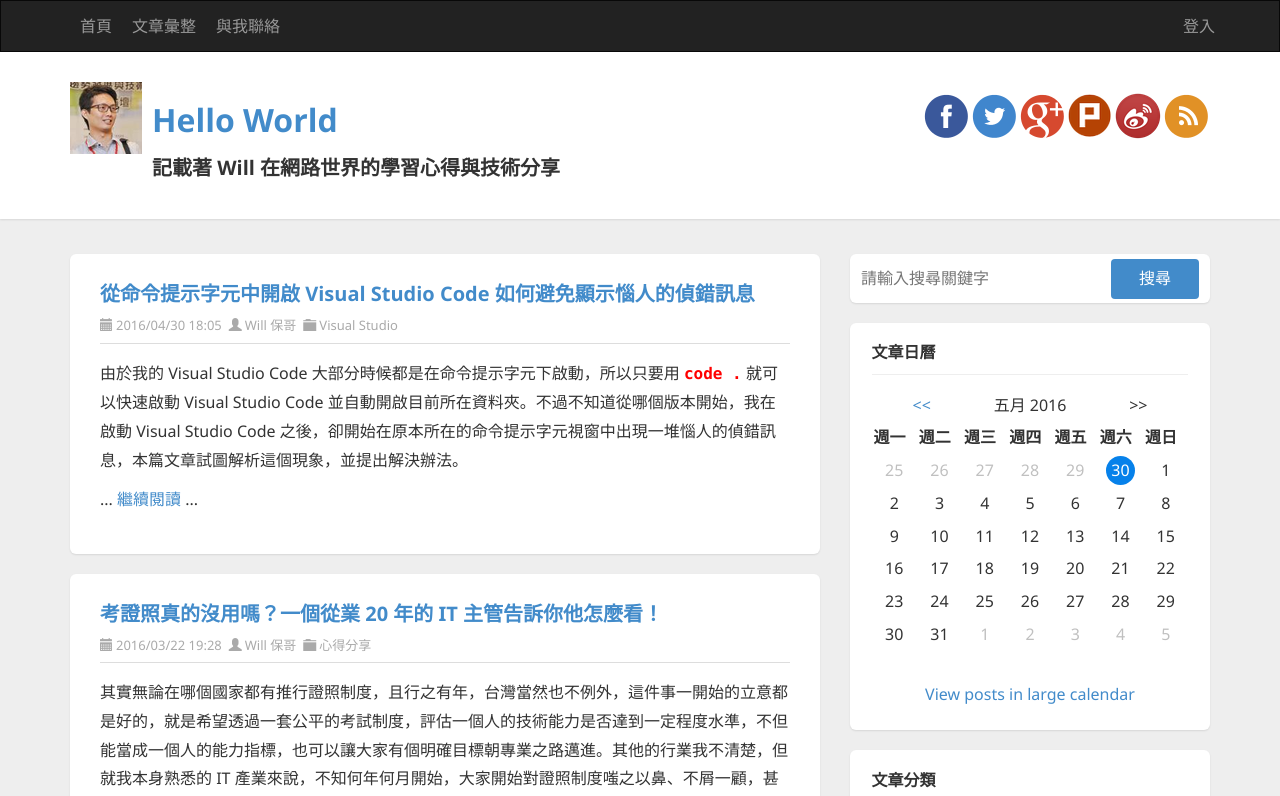
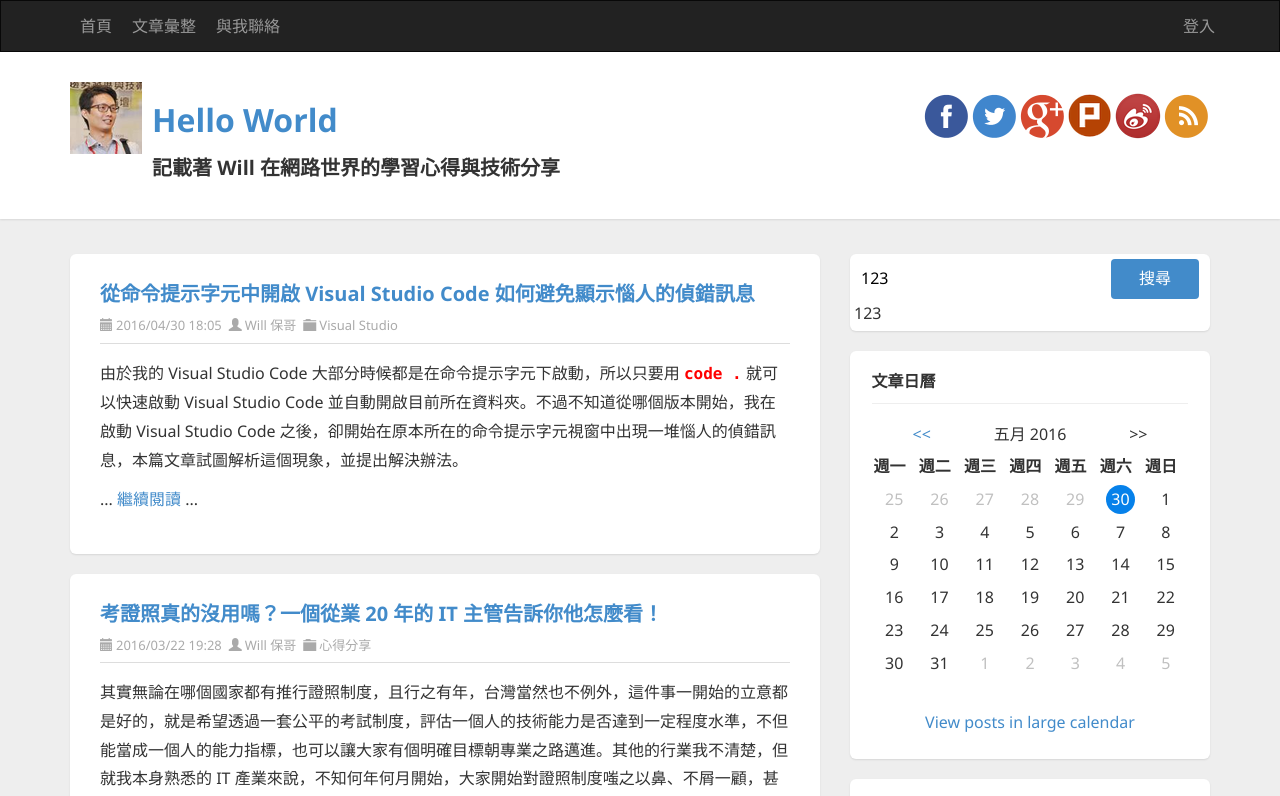
Before and after one commit to coolrare/ng-cathay-220111, an Angular app: page / in a window 1280 px wide. Shown: the top 796 px of the page. Built offline with nearby package versions, Linux system fonts and the light colour scheme.

Commit message:
示範雙向繫結用法

```diff
--- a/src/app/app.component.html
+++ b/src/app/app.component.html
@@ -93,8 +93,9 @@
         <div class="widget search">
           <div class="widget-content">
             <div id="searchbox">
-              <input type="text" placeholder="請輸入搜尋關鍵字" accesskey="s">
+              <input type="text" placeholder="請輸入搜尋關鍵字" accesskey="s" [(ngModel)]="keyword">
               <input type="button" value="搜尋" id="searchbutton">
+              {{keyword}}
             </div>
           </div>
         </div>
--- a/src/app/app.component.ts
+++ b/src/app/app.component.ts
@@ -6,5 +6,7 @@ import { Component } from '@angular/core';
   styleUrls: ['./app.component.css']
 })
 export class AppComponent {
+
+  keyword = '123';
   title = 'ng-cathay-220111';
 }
--- a/src/app/app.module.ts
+++ b/src/app/app.module.ts
@@ -1,5 +1,6 @@
 import { NgModule } from '@angular/core';
 import { BrowserModule } from '@angular/platform-browser';
+import { FormsModule } from '@angular/forms';
 
 import { AppRoutingModule } from './app-routing.module';
 import { AppComponent } from './app.component';
@@ -14,7 +15,8 @@ import { FooterComponent } from './footer/footer.component';
   ],
   imports: [
     BrowserModule,
-    AppRoutingModule
+    AppRoutingModule,
+    FormsModule
   ],
   providers: [],
   bootstrap: [AppComponent]
```
